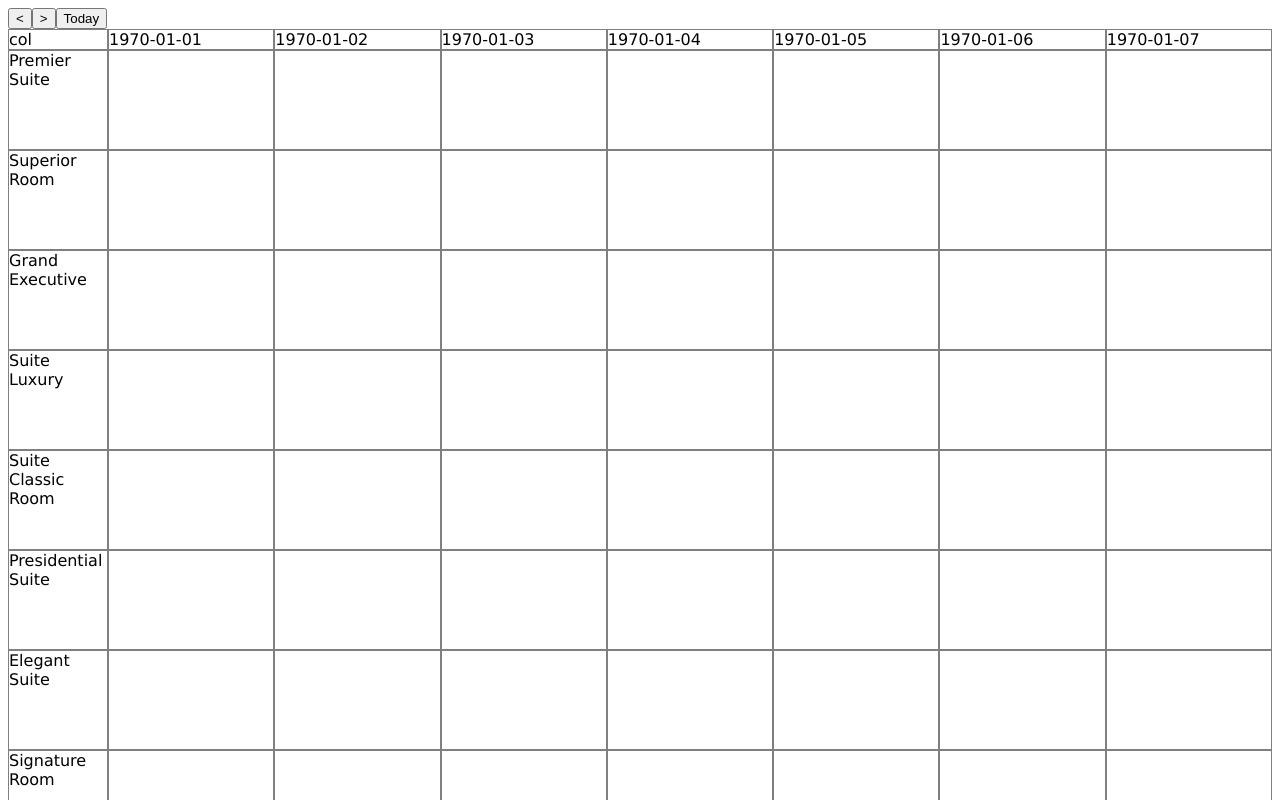
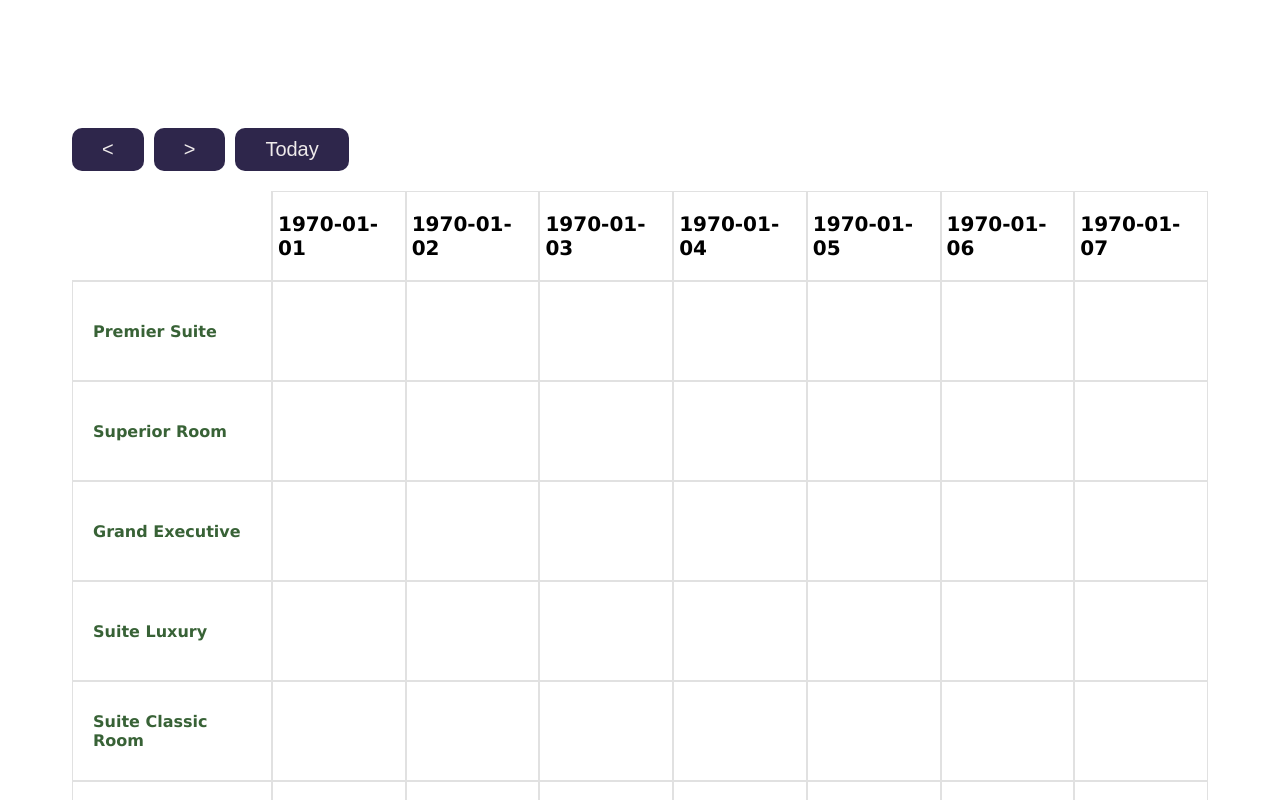
Before and after one commit to chertoha/test-vue-hotel-booking-calendar, a Vue app: page / in a window 1280 px wide. Shown: the top 800 px of the page. Built offline with nearby package versions, Linux system fonts and the light colour scheme.

Commit message:
feat(): style table

```diff
--- a/src/App.vue
+++ b/src/App.vue
@@ -1,12 +1,13 @@
 <template>
-  <div id="app">
-    <NavBar />
+  <div
+    id="app"
+    class="main-wrapper"
+  >
+    <div class="navbar-wrapper">
+      <NavBar />
+    </div>
+
     <RoomTable />
-
-    <!-- <div
-      v-if="isVisible"
-      class="popup"
-    ></div> -->
   </div>
 </template>
 
@@ -16,9 +17,7 @@ import RoomTable from "./components/RoomTable.vue";
 
 export default {
   name: "App",
-  data: () => ({
-    // isVisible: false,
-  }),
+
   components: {
     NavBar,
     RoomTable,
@@ -30,24 +29,24 @@ export default {
 
   watch: {},
 
-  methods: {
-    // openPopup() {
-    //   console.log("asdf");
-    //   this.isVisible = true;
-    // },
-  },
+  methods: {},
 };
 </script>
 
-<style lang="scss">
-/* .popup {
-  position: absolute;
-  width: 200px;
-  height: 300px;
+<style lang="scss" scoped>
+.main-wrapper {
+  padding: 40px 16px;
 
-  left: 0;
-  top: 0;
+  @media screen and (min-width: 768px) {
+    padding: 80px 32px;
+  }
 
-  background-color: tomato;
-} */
+  @media screen and (min-width: 1200px) {
+    padding: 120px 64px;
+  }
+}
+
+.navbar-wrapper {
+  margin-bottom: 20px;
+}
 </style>
--- a/src/components/BookingBar.vue
+++ b/src/components/BookingBar.vue
@@ -1,5 +1,4 @@
 <template>
-  <!-- <div> -->
   <div
     @click="emitPopup"
     :class="['book']"
@@ -27,12 +26,16 @@
           : `20px`,
     }"
   >
-    <span>
-      {{ booking.name }}
-    </span>
+    <div class="content">
+      <span>
+        {{ booking.name }}
+      </span>
+
+      <span class="content-room">
+        {{ booking.roomDetails.name }}
+      </span>
+    </div>
   </div>
-
-  <!-- </div> -->
 </template>
 
 <script>
@@ -97,7 +100,7 @@ export default {
   align-items: center;
   justify-content: center;
 
-  font-size: 20px;
+  font-size: 12px;
 
   border-radius: 15px;
   border-right: 3px solid white;
@@ -110,5 +113,26 @@ export default {
   &.left {
     justify-content: flex-start;
   }
+
+  @media screen and (min-width: 768px) {
+    font-size: 12px;
+  }
+
+  @media screen and (min-width: 1200px) {
+    font-size: 20px;
+  }
+}
+
+.content {
+  display: flex;
+  flex-direction: column-reverse;
+  row-gap: 10px;
+}
+
+.content-room {
+  font-weight: 700;
+  @media screen and (min-width: 768px) {
+    display: none;
+  }
 }
 </style>
--- a/src/components/NavBar.vue
+++ b/src/components/NavBar.vue
@@ -1,13 +1,17 @@
 <template>
-  <div>
-    <div>
-      <button @click="decreaseWeek">&lt;</button>
-      <button @click="increaseWeek">&gt;</button>
-      <button @click="setCurrentWeek">Today</button>
-    </div>
-
-    <!-- {{ $store.getters.getWeek }} -->
-    <!-- {{ week }} -->
+  <div class="wrapper">
+    <CommonButton
+      :clickHandler="decreaseWeek"
+      :label="'&lt;'"
+    />
+    <CommonButton
+      :clickHandler="increaseWeek"
+      :label="'&gt;'"
+    />
+    <CommonButton
+      :clickHandler="setCurrentWeek"
+      :label="'Today'"
+    />
   </div>
 </template>
 
@@ -17,22 +21,30 @@ import {
   // transformMsToDate,
 } from "@/utils/calculateWeek";
 import { mapMutations } from "vuex";
+import CommonButton from "./UIKit/CommonButton.vue";
 
 export default {
   name: "NavBar",
-
   computed: {},
-
-  mounted() {
-    // this.setCurrentWeek();
-  },
 
   methods: {
     ...mapMutations(["increaseWeek", "decreaseWeek", "setWeek"]),
-
     setCurrentWeek() {
       this.setWeek(getCurrentWeekStartDateMs());
     },
   },
+  components: { CommonButton },
 };
 </script>
+
+<style lang="scss" scoped>
+.wrapper {
+  display: flex;
+  column-gap: 10px;
+
+  & button {
+    padding-top: 10px;
+    padding-bottom: 10px;
+  }
+}
+</style>
--- a/src/components/PopUp.vue
+++ b/src/components/PopUp.vue
@@ -10,8 +10,6 @@
       }`,
     }"
   >
-    <!-- {{ openedBooking }} -->
-
     <div class="data-wrapper">
       <div class="contacts">
         <p class="title">{{ openedBooking.name }}</p>
@@ -32,20 +30,21 @@
     </div>
 
     <div class="toolbar">
-      <button
-        class="button"
-        type="button"
-        @click="onClose"
-      >
-        Close
-      </button>
+      <CommonButton
+        :clickHandler="onClose"
+        :label="'Close'"
+      />
     </div>
   </div>
 </template>
 
 <script>
+import CommonButton from "@/components/UIKit/CommonButton";
+
 export default {
   name: "PopUp",
+
+  components: { CommonButton },
 
   props: {
     isPopupOpen: {
@@ -90,8 +89,7 @@ export default {
 .data-wrapper {
   padding: 20px;
 }
-.contacts {
-}
+
 .title {
   font-size: 24px;
   margin-bottom: 10px;
@@ -121,20 +119,4 @@ export default {
   border-top: 1px solid rgba(0, 0, 0, 0.1);
   padding: 20px;
 }
-.button {
-  margin: 0;
-  border: none;
-  padding: 10px 30px;
-  cursor: pointer;
-  color: rgb(238, 234, 234);
-  font-size: 20px;
-
-  border-radius: 10px;
-  background-color: rgb(80, 72, 72);
-
-  transition: background-color 300ms ease-in-out;
-  &:hover {
-    background-color: rgb(120, 111, 111);
-  }
-}
 </style>
--- a/src/components/RoomTable.vue
+++ b/src/components/RoomTable.vue
@@ -1,25 +1,25 @@
 <template>
   <div class="grid-component">
-    <div class="row">
-      <div class="col">col</div>
+    <div class="head-row">
+      <div class="col first-cell"></div>
       <div class="grid">
         <div
-          :class="['cell', { today: day === today }]"
+          :class="['cell', 'head-cell', { today: day === today }]"
           v-for="day in week"
           :key="day"
         >
-          {{ day }}
+          <span class="date">{{ day }}</span>
         </div>
       </div>
     </div>
 
     <div
       v-for="{ room, bookings } in roomWithBookings"
-      class="row tab-row"
+      class="row"
       :style="{ height: `calc(100px * ${countOverlappedBookings(bookings)})` }"
       :key="room"
     >
-      <div class="col">{{ room }}</div>
+      <div class="col room-name">{{ room }}</div>
       <div class="grid">
         <div
           :class="['cell', { today: day === today }]"
@@ -28,7 +28,6 @@
           :key="day"
         ></div>
 
-        <!--  -->
         <BookingBar
           @emitPopup="openPopup"
           v-for="(booking, index) in bookings"
@@ -129,10 +128,12 @@ export default {
       const closePopup = () => {
         this.isPopupOpen = false;
         window.removeEventListener("scroll", closePopup);
+        window.removeEventListener("resize", closePopup);
       };
 
       if (this.isPopupOpen) {
         window.addEventListener("scroll", closePopup);
+        window.addEventListener("resize", closePopup);
       }
     },
   },
@@ -169,14 +170,20 @@ export default {
 </script>
 
 <style lang="scss" scoped>
-.row {
+.row,
+.head-row {
   display: grid;
-  grid-template-columns: 100px 1fr;
+  grid-template-columns: 200px 1fr;
   width: 100%;
+  min-height: 100px;
+
+  @media screen and (max-width: 767.98px) {
+    grid-template-columns: 1fr;
+  }
 }
 
-.tab-row {
-  min-height: 100px;
+.head-row {
+  min-height: auto;
 }
 
 .grid {
@@ -187,14 +194,56 @@ export default {
 }
 
 .col {
-  border: 1px solid gray;
+  border: 1px solid rgb(225, 225, 225);
+  padding: 20px;
+  display: flex;
+  align-items: center;
+  color: rgb(56, 98, 54);
+  font-weight: 700;
+
+  @media screen and (max-width: 767.98px) {
+    display: none;
+  }
+}
+
+.first-cell {
+  border-top: none;
+  border-left: none;
 }
 
 .cell {
-  border: 1px solid gray;
+  border: 1px solid rgb(225, 225, 225);
 
   &.today {
     background-color: rgb(204, 239, 204);
   }
+
+  &.head-cell {
+    padding: 5px;
+    display: flex;
+    align-items: center;
+    justify-content: center;
+    font-weight: 700;
+    font-size: 14px;
+
+    padding-top: 20px;
+    padding-bottom: 20px;
+
+    @media screen and (min-width: 768px) {
+      font-size: 16px;
+    }
+
+    @media screen and (min-width: 1200px) {
+      font-size: 20px;
+    }
+  }
+
+  .date {
+    @media screen and (max-width: 767.98px) {
+      transform: rotate(-180deg);
+      writing-mode: vertical-lr;
+      text-orientation: sideways;
+    }
+  }
 }
 </style>
--- /dev/null
+++ b/src/components/UIKit/CommonButton.vue
@@ -0,0 +1,42 @@
+<template>
+  <button
+    class="button"
+    type="button"
+    @click="clickHandler"
+  >
+    {{ label }}
+  </button>
+</template>
+
+<script>
+export default {
+  name: "CommonButton",
+
+  props: {
+    label: { type: String, required: false, default: "Button" },
+    clickHandler: {
+      type: Function,
+      required: true,
+    },
+  },
+};
+</script>
+
+<style lang="scss" scoped>
+.button {
+  margin: 0;
+  border: none;
+  padding: 10px 30px;
+  cursor: pointer;
+  color: rgb(238, 234, 234);
+  font-size: 20px;
+
+  border-radius: 10px;
+  background-color: rgb(46, 38, 75);
+
+  transition: background-color 300ms ease-in-out;
+  &:hover {
+    background-color: rgb(120, 111, 111);
+  }
+}
+</style>
--- a/src/services/api.js
+++ b/src/services/api.js
@@ -1,5 +1,4 @@
 import bookings from "@/data/bookings.json";
-// import bookings from "@/data/testBookings.json";
 import { getEndWeekDate, transformMsToDate } from "@/utils/calculateWeek";
 
 export const getRoomsFromBookings = () => {
@@ -12,9 +11,6 @@ export const getBookingsbyWeek = startWeekDateMs => {
   const startWeekDate = transformMsToDate(startWeekDateMs);
   const endWeekDate = getEndWeekDate(startWeekDateMs);
 
-  //   console.log(startWeekDate);
-  //   console.log(endWeekDate);
-
   return bookings.filter(
     ({ start, end }) =>
       new Date(end) >= startWeekDate && new Date(start) <= endWeekDate
--- a/src/store/reservationModule.js
+++ b/src/store/reservationModule.js
@@ -18,7 +18,6 @@ export default {
   actions: {
     fetchWeekBookings(context, payload) {
       const data = getBookingsbyWeek(payload);
-      // console.log(data);
 
       context.commit("setBookings", data);
     },
--- a/src/utils/calculateWeek.js
+++ b/src/utils/calculateWeek.js
@@ -39,7 +39,3 @@ export const createWeekDaysList = startDateMs => {
 export const createDateMs = dateString => {
   return new Date(dateString).getTime();
 };
-
-// export const getDaysDuration = (start, end) => {
-
-// }
```
Also changed, not shown: src/data/testBookings.json (deleted, +0 -212 lines).
